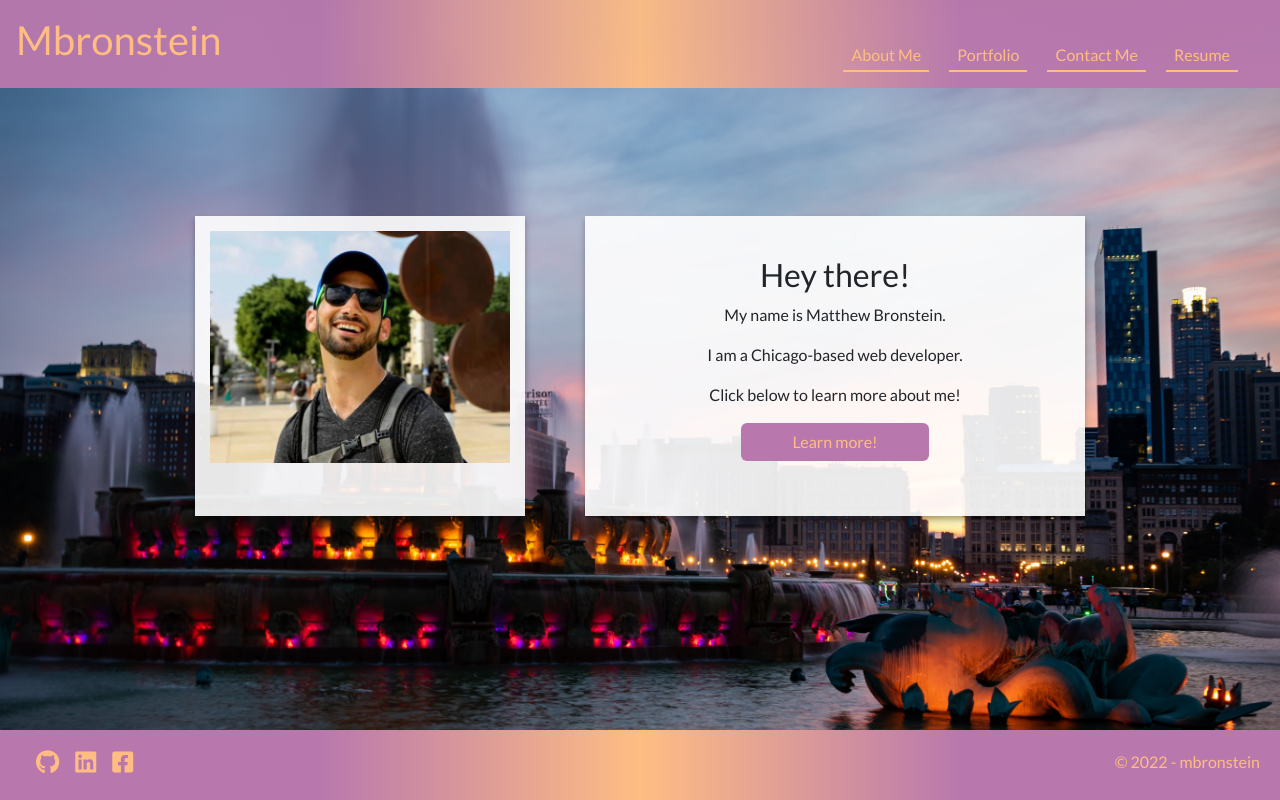
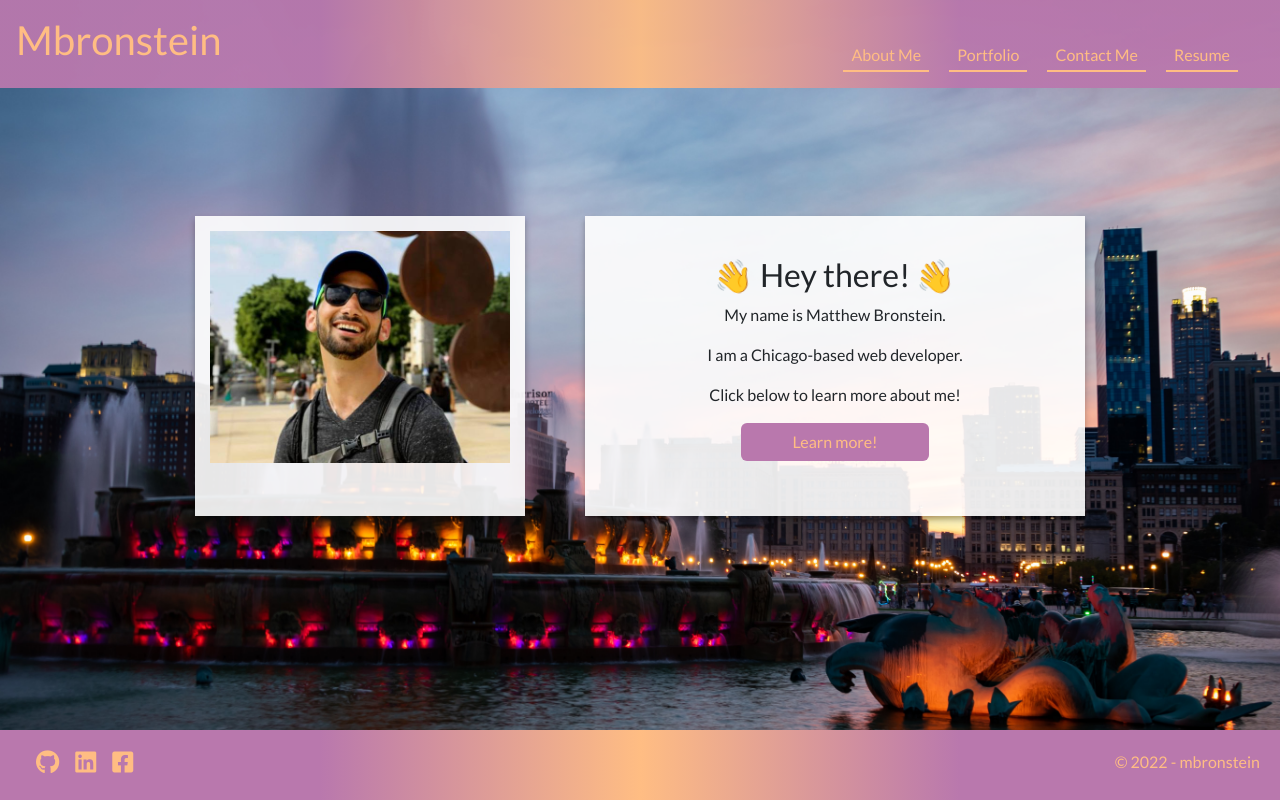
Before and after one commit to mbronstein1/My-Portfolio, a React (Create React App) app: page /about in a window 1280 px wide. Built offline with nearby package versions, Linux system fonts and the light colour scheme.

Commit message:
added wave animations to home page

```diff
--- a/src/pages/Home/Home.css
+++ b/src/pages/Home/Home.css
@@ -32,6 +32,48 @@
     height: 300px;
 }
 
+.wave {
+    animation-name: wave-hand;
+    animation-duration: 2.5s;
+    animation-iteration-count: infinite;
+    transform-origin: 70% 70%;
+    display: inline-block;
+}
+
+@keyframes wave-hand {
+    0% {
+        transform: rotate(0.0deg);
+    }
+
+    10% {
+        transform: rotate(14.0deg);
+    }
+
+    20% {
+        transform: rotate(-8.0deg)
+    }
+
+    30% {
+        transform: rotate(14.0deg)
+    }
+
+    40% {
+        transform: rotate(-4.0deg)
+    }
+
+    50% {
+        transform: rotate(10.0deg)
+    }
+
+    60% {
+        transform: rotate(0.0deg)
+    }
+
+    100% {
+        transform: rotate(0.0deg)
+    }
+}
+
 button.custom-btn {
     background-color: rgb(185, 120, 173);
     width: 40%;
@@ -52,6 +94,7 @@ button.custom-btn:hover {
         padding: 0 !important;
         margin-top: 20px;
     }
+
     .polaroid {
         margin: 0 0 20px 0;
         width: 500px;
@@ -77,9 +120,9 @@ button.custom-btn:hover {
 }
 
 @media screen and (max-width: 620px) {
-.custom-home-container {
-    margin: 0 0 66px;
-}
+    .custom-home-container {
+        margin: 0 0 66px;
+    }
 
     .polaroid {
         width: 100%;
--- a/src/pages/Home/Home.js
+++ b/src/pages/Home/Home.js
@@ -10,7 +10,7 @@ export default function Home() {
                 <img src={ProfilePic} title="Profile Pic" alt="Profile Pic" />
             </div>
             <div className="text-content d-flex flex-column justify-content-center">
-                <h2 className="mb-2">Hey there!</h2>
+                <h2 className="mb-2"><span class="wave">👋</span>{" "}Hey there!{" "}<span class="wave">👋</span> </h2>
                 <p>My name is Matthew Bronstein.</p>
                 <p>I am a Chicago-based web developer.</p>
                 <p>Click below to learn more about me!</p>
```
